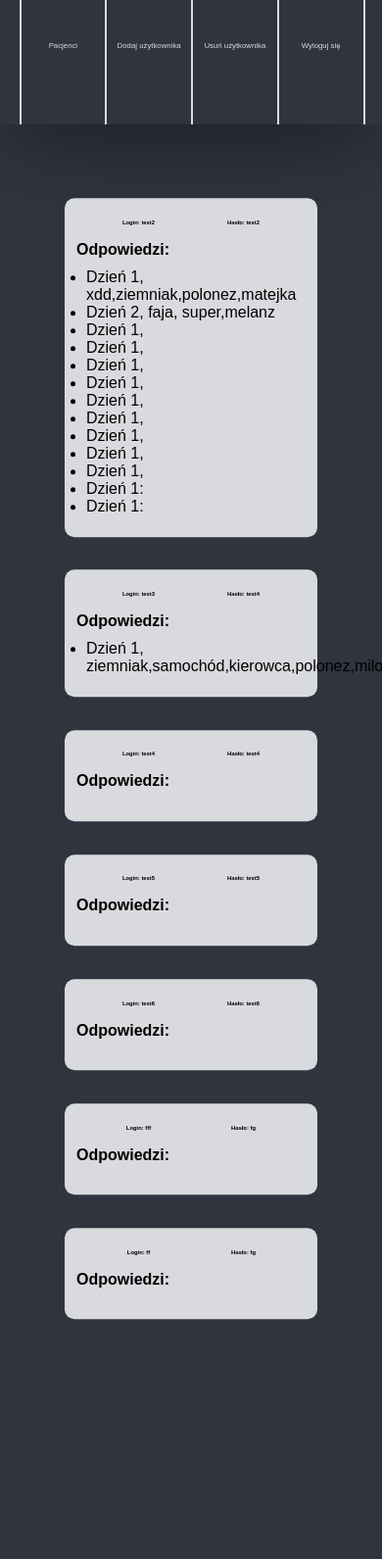
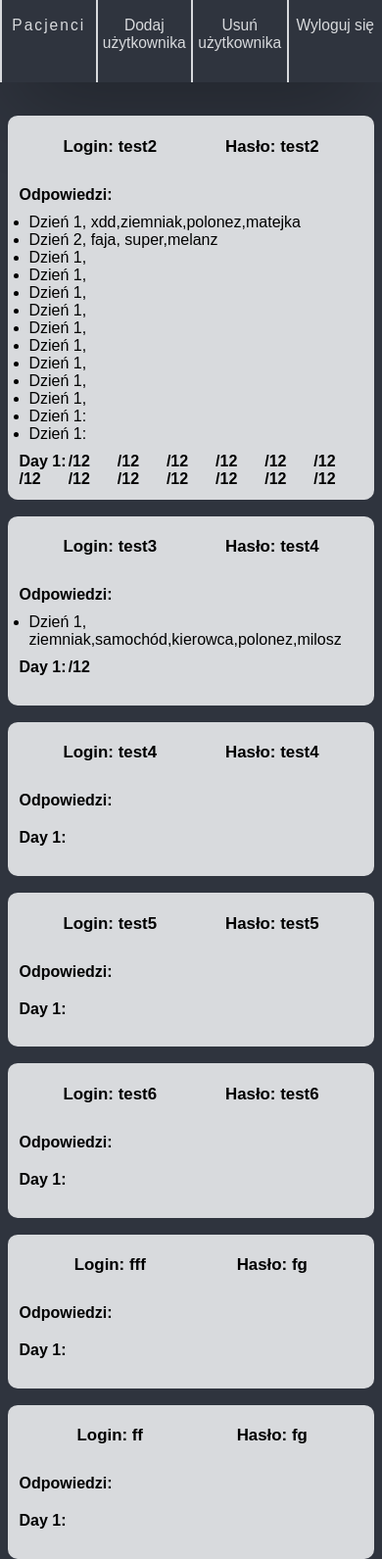
Before and after one commit to Bronsun/Neuromedical_Test, a Flask app: page /users2551 in a window 390 px wide; the page is wider, and only the part inside the window is pictured. Shown: that part at 98% size. Before the commit the page ends 1347 px from the top of that part, so only its background shows below. Run offline with Flask 2, Linux system fonts and the light colour scheme; data comes from the database, SQL or seed files in the repository; both versions use the stored data as it was after the commit.

Commit message:
Mobile_v2_final

```diff
--- a/neuro/routes.py
+++ b/neuro/routes.py
@@ -40,20 +40,12 @@
 def day1():
     message=None
     form = AnswerForm()
-    correctDay1 = ["AGREST","BIGOS","FASOLA","FURIA","BOMBA","KRAWAT","JAROSZ","TRZCINA","CIASTO","KACZKA","CHMURA","SZYSZKA","NARTY","MATA","GŁOWA"]
     if form.validate_on_submit():
-        answers=form.answer.data
-        answer_arry=answers.split(",")
-        a = set(correctDay1)
-        b = set(answer_arry)
-        score=str(len(a&b))
-        print(score)
-        answer = Answer(day1="Dzień 1: "+form.answer.data+ ""+score+"/15", author=current_user)
+        answer = Answer(day1="Dzień 1: "+form.answer.data, author=current_user)
         db.session.add(answer)
         db.session.commit()
         message = "Odpowiedz została wysłana!"
     return render_template('day1.html',form=form,message=message)
-
 
 @app.route('/day2',methods=['POST','GET'])
 @login_required
--- a/neuro/static/admin.css
+++ b/neuro/static/admin.css
@@ -120,7 +120,6 @@
     }
 
     .contentUsers{
-        grid-template-rows: auto;
         max-width: 60%;
         padding: 3vw;
         margin: 4vh auto;
@@ -164,3 +163,77 @@
         color: #d8dadd;
         font-size: 4vh;
     }
+    @media(max-width: 1024px)
+    {
+        *:hover{
+            cursor:none;
+        }
+        #menuwrapper{
+            width:100%;
+            height:10vh;
+        }
+        #container{
+            width:100%;
+            height:10vh;
+            margin-left: 0%;
+            margin-right: 0%;
+        }
+        .elements{
+            font-size: 4vw;
+            padding-top: 2vh;
+        }
+        .elements:hover::before, .elements:hover::after{
+            height: 0px;
+            width: 0vw;
+            border-top-color:transparent;
+        }
+        .content{
+            min-width: 80%;
+            min-height: 60%;
+            margin: 20vh auto auto;
+            padding: 5vw;
+        }
+        .form-control{
+            width: 60vw;
+            height: 4vh;
+        }
+            .btn {
+                font-size: 3vh;
+                width: 70vw;
+                height: 6vh;
+                margin: 5vh auto;
+            }
+            .contentUsers{
+                min-width: 90%;
+                margin: 2vh auto;
+                transform: translate(0, 2vh);
+            }
+            .Userbox{
+                display: grid;
+                grid-template-rows: 1fr 1fr;
+                grid-template-columns: 1fr 1fr;
+                font-size: 2vh;
+            }
+            .AnswersDays{
+                display: grid;
+                grid-template-columns: 1fr;
+                grid-template-rows: auto;
+                font-weight: 700;
+            }
+            .answers{
+                font-weight: 300 !important;
+                padding: 10px;
+            }
+            .correct{
+                display: grid;
+                grid-template-columns: 1fr 1fr 1fr 1fr 1fr 1fr 1fr  ;
+                grid-template-rows: 1fr 1fr;
+                font-weight: 700;
+            }
+            .daynumbers{
+                grid-row: 1/span 1;
+            }
+            .mess_sent{
+                font-size: 3vh;
+            }
+    }
--- a/neuro/static/login.css
+++ b/neuro/static/login.css
@@ -71,7 +71,7 @@
 }
 @media (max-width: 1024px)
 {
-    *{
+    *:hover{
         cursor:none;
     }
     .content{
--- a/neuro/templates/day1.html
+++ b/neuro/templates/day1.html
@@ -39,7 +39,7 @@
 var math_questions=["5%*100=","5+7=","12-3+6=","7-2*3=","0*3="]
 var arr = words.concat(math_questions)
 var i = 0;
-var interval = 300
+var interval = 3000
 var form = document.getElementById('form')
 var submit = document.getElementById('subbtn')
 var test =document.getElementById('test')
--- a/neuro/templates/users.html
+++ b/neuro/templates/users.html
@@ -14,12 +14,11 @@
             <li id="answer">{{ answer.day1}} </li>
         {% endfor %}
         </ul> </div> </div>
-        <!---
         <div class="correct">
         <div class="daynumbers">Day 1:</div>
         {% for answer in user.answers %}
         <div class="points">{{ result1 }}/12</div>
-        {%endfor%}--->
+        {%endfor%}
         <!---
 
         {% if result1 %}
```
Also changed, not shown: neuro/static/day.css (+54 -2 lines), neuro/static/main.css (+5 -3 lines), neuro/site.db, readme.md, 1 other file.
